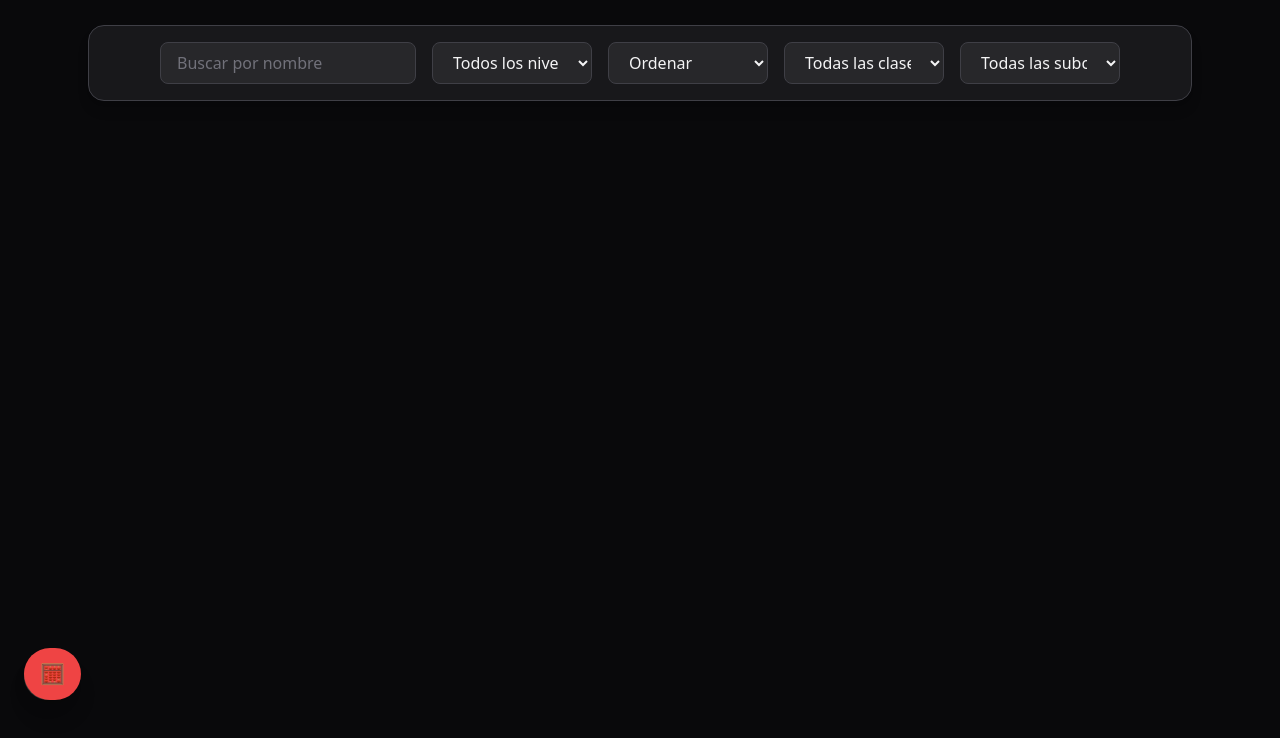
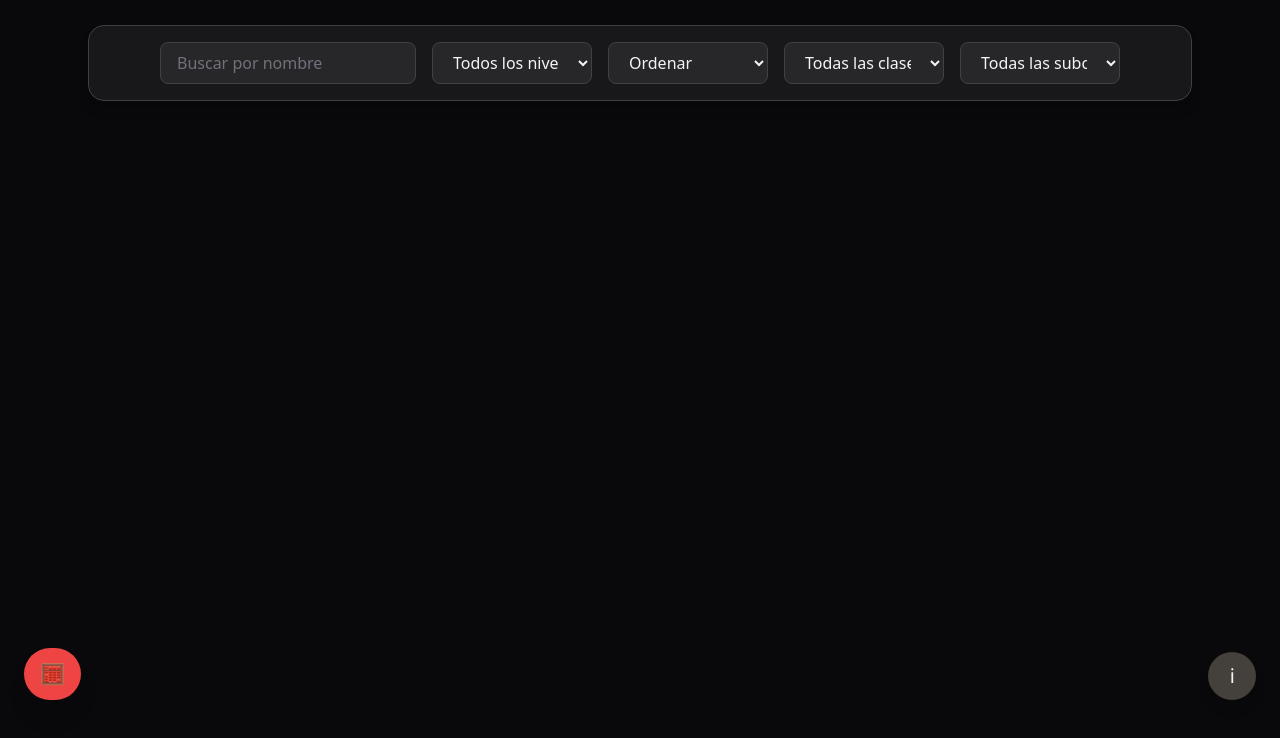
Before and after one commit to AridaneCR/Chikaku_D-D, a plain HTML site: page frontend/Player/player_view.html in a window 1280 px wide. Shown: the part 76-814 px from the top of the page. Drawn offline with nearby package versions, Linux system fonts and the light colour scheme; no server answers.

Commit message:
boton info derecha

```diff
--- a/frontend/Player/player_view.html
+++ b/frontend/Player/player_view.html
@@ -172,13 +172,15 @@
     </div>
   </div>
 
-   <button id="infoButton" onclick="openCampaignInfo()" class="fixed bottom-6 left-6
+  <button id="infoButton"
+  onclick="openCampaignInfo()"
+  class="fixed bottom-6 right-6 z-[950]
          bg-stone-700 hover:bg-stone-600
          w-12 h-12 rounded-full
          flex items-center justify-center
-         text-xl shadow-lg">
-    ℹ
-  </button>
+         text-xl shadow-lg transition hover:scale-110">
+  ℹ
+</button>
 
   <!-- SCRIPT PRINCIPAL -->
   <script src="/js/player_view.js"></script>
```
